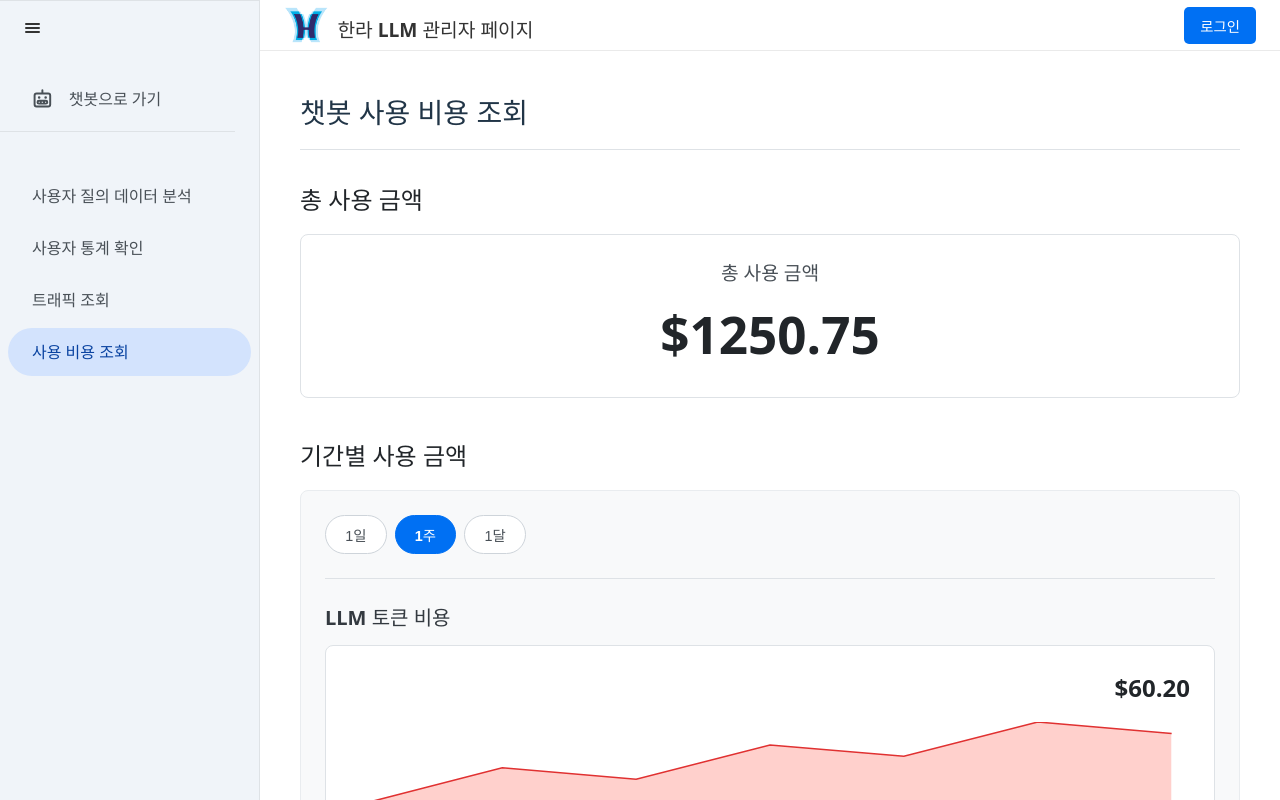
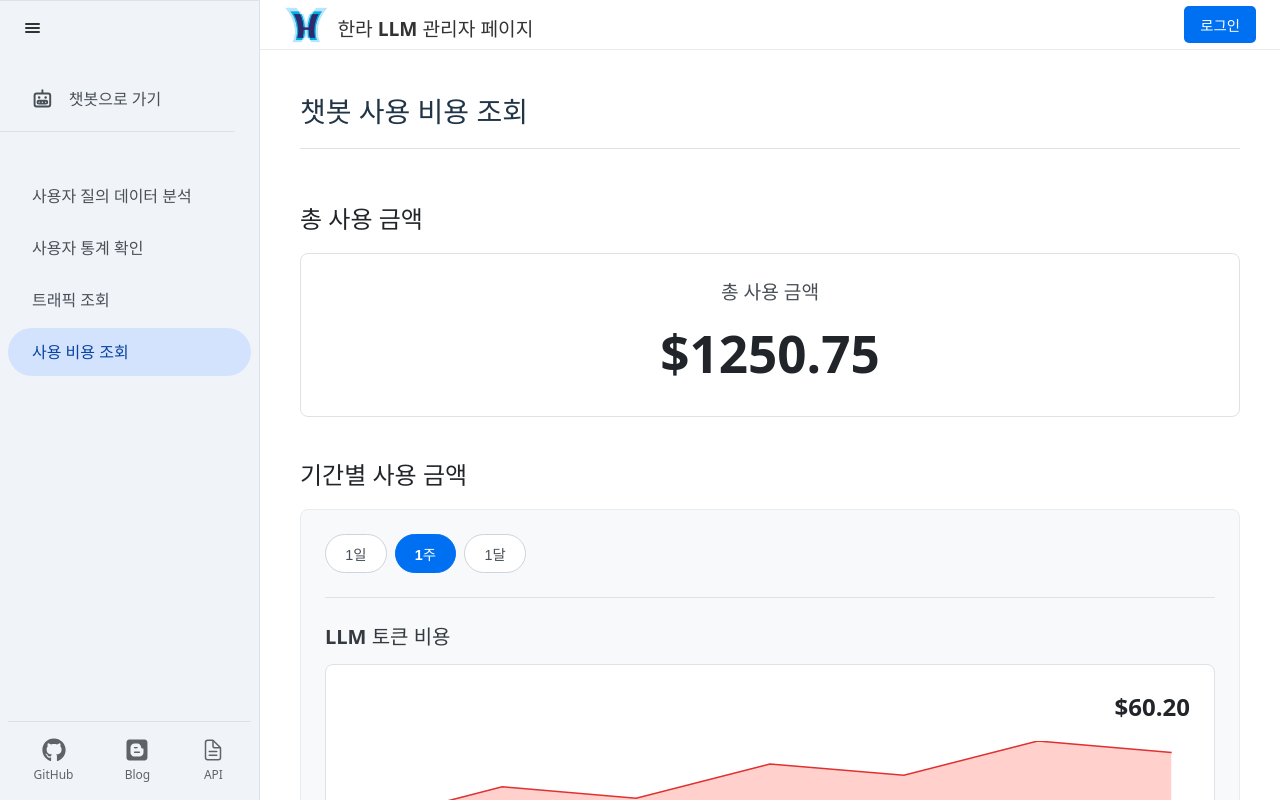
Before and after one commit to pwk0131/HL-ChatBot-Front, a React (Vite) app: page /cost in a window 1280 px wide. Built offline with nearby package versions, Linux system fonts and the light colour scheme.

Commit message:
2025.10.13

```diff
--- a/src/components/common/Sidemenu.jsx
+++ b/src/components/common/Sidemenu.jsx
@@ -2,7 +2,12 @@
 
 import { useState } from 'react';
 import { NavLink } from 'react-router-dom';
-import { PiRobotBold } from "react-icons/pi";
+import { PiRobotBold } from "react-icons/pi"; // 로봇 아이콘
+import { FaGithub } from "react-icons/fa"; // 깃허브 아이콘
+import { FaBlogger } from "react-icons/fa6"; // 블로그 아이콘
+import { IoDocumentTextOutline } from "react-icons/io5"; //API 명세서 아이콘
+
+import { PiGithubLogoFill } from "react-icons/pi";
 
 
 import styles from '../styles/Sidemenu.module.css';
@@ -86,6 +91,22 @@ const Sidemenu = ({ isExpanded, onToggle }) => {
           </li>
         </ul>
       </nav>
+
+      <div className={styles.sidebarFooter}>
+        <a href="https://github.com/halla-llm-society/halla-univ-chatbot" target="_blank" rel="noopener noreferrer" className={styles.footerLink}>
+          <FaGithub className={styles.footerIcon} />
+          <span className={styles.footerText}>GitHub</span>
+        </a>
+        <a href="/blog" target="_blank" rel="noopener noreferrer" className={styles.footerLink}>
+          <FaBlogger className={styles.footerIcon} />
+          <span className={styles.footerText}>Blog</span>
+        </a>
+        <a href="https://clever-smash-243.notion.site/halla-univ-chatbot-API-28af5c37f4e080c8a06eef90daa4c438" target="_blank" rel="noopener noreferrer" className={styles.footerLink}>
+          <IoDocumentTextOutline className={styles.footerIcon} />
+          <span className={styles.footerText}>API</span>
+        </a>
+      </div>
+
     </aside>
   );
 };
--- a/src/components/styles/Header.module.css
+++ b/src/components/styles/Header.module.css
@@ -8,7 +8,7 @@
   background-color: #ffffff;
   border-bottom: 1px solid #eaeaea;
   box-shadow: 0 2px 4px rgba(0, 0, 0, 0.05);
-  height: 55px;
+  height: 50px;
 }
 
 /* 왼쪽/오른쪽 섹션을 나누기 위한 Flexbox */
--- a/src/components/styles/Sidemenu.module.css
+++ b/src/components/styles/Sidemenu.module.css
@@ -192,3 +192,41 @@
 .testServerActive:hover {
   background-color: #d1f7c4;
 }
+
+.sidebarFooter {
+  padding: 1rem 0;
+  margin: 0 0.5rem;
+  border-top: 1px solid #dee2e6;
+  display: flex;
+  justify-content: space-around; /* 아이콘들을 균등하게 배치 */
+  align-items: center;
+  transition: opacity 0.2s ease-in-out, visibility 0.2s;
+}
+
+.footerLink {
+  display: flex;
+  flex-direction: column; /* 아이콘과 텍스트를 세로로 배치 */
+  align-items: center;
+  text-decoration: none;
+  color: #5f6368;
+  transition: color 0.2s;
+}
+
+.footerLink:hover {
+  color: #0070f3;
+}
+
+.footerIcon {
+  font-size: 1.5rem; /* 아이콘 크기 */
+  margin-bottom: 0.25rem; /* 아이콘과 텍스트 사이 간격 */
+}
+
+.footerText {
+  font-size: 0.75rem; /* 텍스트 크기 */
+}
+
+/* 사이드바가 접혔을 때 푸터를 숨깁니다. */
+.collapsed .sidebarFooter {
+  opacity: 0;
+  visibility: hidden;
+}
--- a/src/layouts/MainLayout.module.css
+++ b/src/layouts/MainLayout.module.css
@@ -3,7 +3,7 @@
 .layoutContainer {
   display: flex;
   height: 100vh;
-  width: 100vw;
+  width: 100%;
   overflow: hidden;
 }
 
--- a/src/pages/UserQueryDataAnalysis.jsx
+++ b/src/pages/UserQueryDataAnalysis.jsx
@@ -12,6 +12,9 @@ const UserQueryDataAnalysis = () => {
   const [searchTerm, setSearchTerm] = useState('');
   const [query, setQuery] = useState('');
   const [searchCategory, setSearchCategory] = useState('all');
+  // 날짜 범위 상태를 관리할 state 추가
+  const [startDate, setStartDate] = useState(null);
+  const [endDate, setEndDate] = useState(null);
 
   // 2. 툴팁의 상태를 관리할 state
   const [tooltipContent, setTooltipContent] = useState('');
@@ -62,10 +65,11 @@ const UserQueryDataAnalysis = () => {
           sort: sortOrder,
           search: query,
           category: searchCategory,
+          startDate: startDate,
+          endDate: endDate,
         };
 
         console.log("🚀 API 요청 데이터:", params);
-
         const response = await getUserQueryData(params);
         setTableData(response.data);
         setTotalPages(response.totalPages);
@@ -95,6 +99,30 @@ const UserQueryDataAnalysis = () => {
   const handleSearch = () => {
     setCurrentPage(1); // 검색 시에는 1페이지부터 보도록 설정
     setQuery(searchTerm); // 현재 입력된 searchTerm을 확정된 query로 설정 -> useEffect 트리거
+
+    // 입력값이 'YYYY-MM-DD ~ YYYY-MM-DD' 형식인지 정규식으로 확인
+    const dateRangeRegex = /^\d{4}-\d{2}-\d{2}\s*~\s*\d{4}-\d{2}-\d{2}$/;
+    const singleDateRegex = /^\d{4}-\d{2}-\d{2}$/;
+
+    if (dateRangeRegex.test(searchTerm)) {
+      // 케이스 1: 날짜 범위 검색 ("YYYY-MM-DD ~ YYYY-MM-DD")
+      const [start, end] = searchTerm.split('~').map(s => s.trim());
+      setStartDate(start);
+      setEndDate(end);
+      setQuery(''); // 일반 검색어는 비움
+    } else if (singleDateRegex.test(searchTerm)) {
+      // 케이스 2: 단일 날짜 검색 ("YYYY-MM-DD")
+      // 시작일과 종료일을 같은 날짜로 설정하여 해당 날짜 하루만 검색
+      setStartDate(searchTerm.trim());
+      setEndDate(searchTerm.trim());
+      setQuery(''); // 일반 검색어는 비움
+    } else {
+      // 일반 키워드 검색일 경우
+      setQuery(searchTerm);
+      setStartDate(null); // 날짜 검색 조건은 비움
+      setEndDate(null);
+    }
+
   };
 
   // 4-3-1. Enter 키로 검색 실행
@@ -117,7 +145,7 @@ const UserQueryDataAnalysis = () => {
           <h1>사용자 질의 데이터 분석</h1>
 
           <div className={styles.searchContainer}>
-            {/* 카테고리 선택 드롭다운 추가 */}
+            {/* 카테고리 선택 드롭다운 */}
             <select
               className={styles.searchCategory}
               value={searchCategory}
@@ -132,7 +160,7 @@ const UserQueryDataAnalysis = () => {
             <input
               type="text"
               className={styles.searchInput}
-              placeholder="검색어를 입력하세요..."
+              placeholder="검색어 또는 YYYY-MM-DD"
               value={searchTerm}
               onChange={(e) => setSearchTerm(e.target.value)}
               onKeyDown={handleKeyDown}
--- a/src/pages/styles/UsageCostlnquiry.module.css
+++ b/src/pages/styles/UsageCostlnquiry.module.css
@@ -1,4 +1,11 @@
+
 /* src/pages/styles/UsageCostlnquiry.module.css */
+
+/*
+1번 부터 3번 까지는 모든 페이지에 적용하는 CSS 문법입니다.
+mainContent 부터는 페이지별 다른 CSS 문법입니다.
+*/
+
 /* 1. 외부 컨테이너 스타일 */
 .pageContainer {
   width: 100%;
@@ -16,11 +23,11 @@
   max-width: 1400px;
 }
 
-
+/* 3. 페이지 헤더 스타일 */
 .pageHeader {
   display: flex;
   align-items: center;
-  margin-bottom: 2rem;
+  margin-bottom: 2rem; /* 헤더와 메인 콘텐츠 사이 여백 */
   padding-bottom: 1rem;
   border-bottom: 1px solid #dee2e6;
 }
@@ -28,6 +35,15 @@
 .pageHeader h1 {
   margin: 0;
   font-size: 1.75rem;
+}
+
+/* 메인 콘텐츠 영역 스타일 */
+.mainContent {
+  border: 0px solid #e0e0e0;
+  padding: 0; /* 테이블이 꽉 차도록 패딩 제거 */
+  display: block; /* Flexbox 대신 일반 블록으로 변경 */
+  color: #333; /* 기본 텍스트 색상 변경 */
+  overflow: hidden; /* 모서리 둥글게 할 때 필요 */
 }
 
 /* '총 사용 금액', '기간별 사용 금액' 등 메인 섹션의 제목 */
--- a/src/services/userQuery.js
+++ b/src/services/userQuery.js
@@ -4,9 +4,11 @@ import apiClient from './apiClient';
 
 /**
  * 사용자 질의 데이터를 가져오는 API 함수
- * @param {object} params - { page, cnt, sort, search, category }
+ * @param {object} params - { page, cnt, sort, search, category, startDate, endDate }
  * @param {string} params.category - 검색할 카테고리 ('all', 'question', 'answer', 'decision')
  * @param {string} params.search - 검색어
+ * @param {string} params.startDate - 조회 시작일 (YYYY-MM-DD 형식)
+ * @param {string} params.endDate - 조회 종료일 (YYYY-MM-DD 형식)
  */
 
 export const getUserQueryData = async (params) => {
@@ -18,6 +20,7 @@ export const getUserQueryData = async (params) => {
 
   try {
     // 예시: /user-query-data?page=1&cnt=20&sort=asc&search=날씨
+    // 예시: GET /user-query-data?page=1&sort=desc&startDate=2025-10-10&endDate=2025-10-13
     const response = await apiClient.get('/user-query-data', { params });
     return response.data;
   } catch (error) {
```
Also changed, not shown: src/pages/UsageCostInquiry.jsx (+8 -1 lines).
